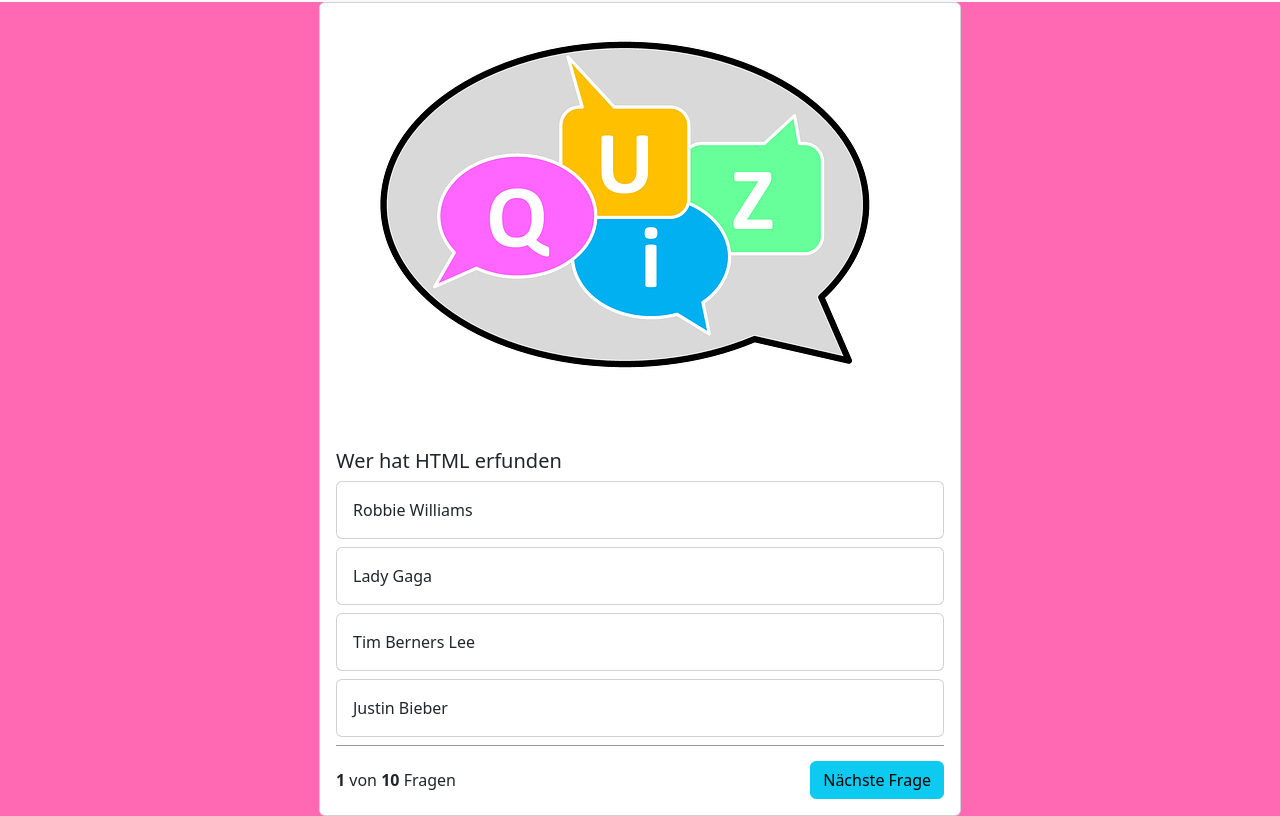
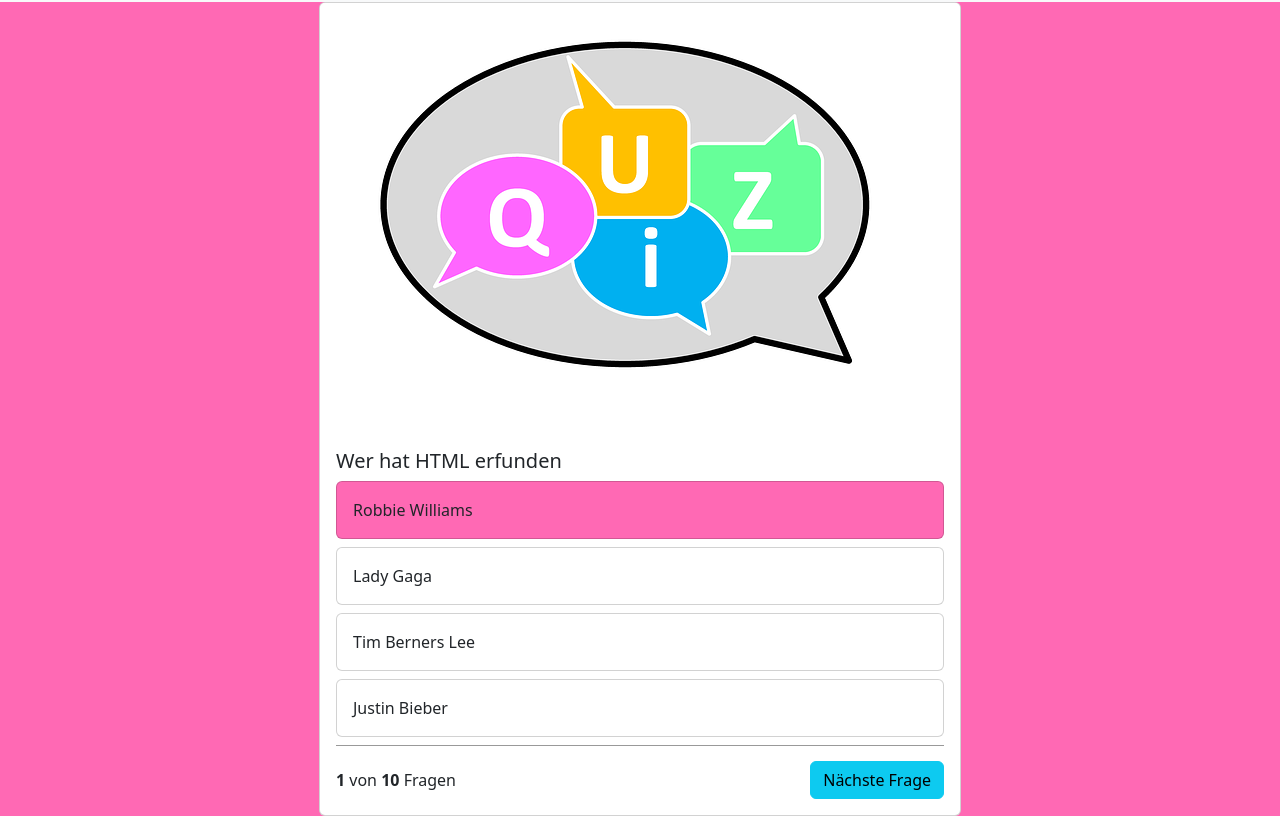
Before and after one commit to Kasa28/Quizapp-Dark, a plain HTML site: page index.html in a window 1280 px wide. In both pictures the pointer is over the element 640 px from the left and 558 px from the top of the page. Shown: the part 48-864 px from the top of the page. Drawn offline with nearby package versions, Linux system fonts and the light colour scheme.

Commit message:
hover for quiz_answer_card

```diff
--- a/style.css
+++ b/style.css
@@ -22,3 +22,10 @@ quiz-card{
     align-items: center;
     padding-top: 15px;
 }
+
+
+.quiz_answer_card:hover{
+    cursor:pointer;
+    background-color: hotpink;
+
+}
```
